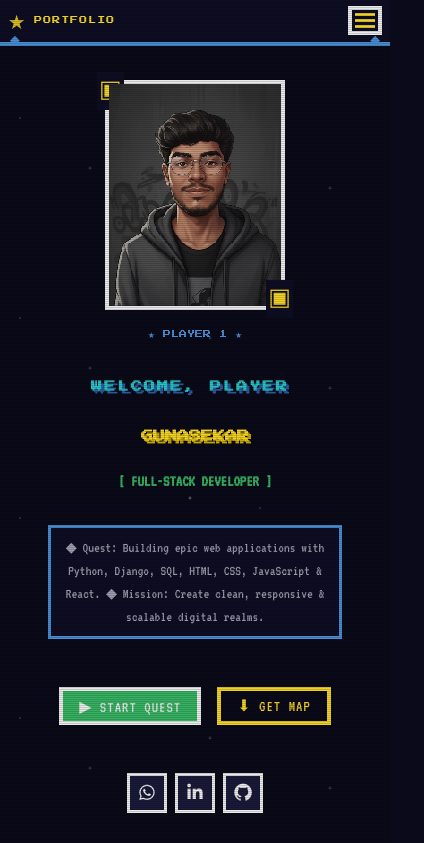
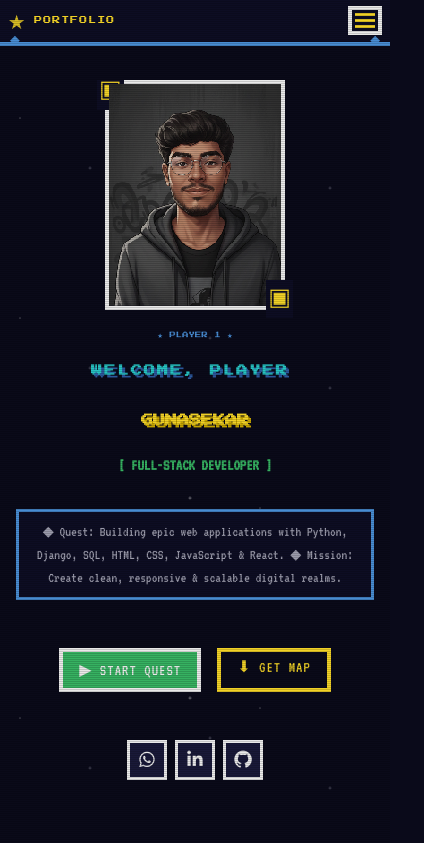
Before and after one commit to guna0223/React-Portfolio, a React (Vite) app in the folder frontend/: page / in a window 390 px wide. Shown: the top 843 px of the page, 424 px wide, since content can reach past the window. Built offline with nearby package versions, Linux system fonts and the light colour scheme.

Commit message:
update media screen

```diff
--- a/frontend/src/components/css/About.css
+++ b/frontend/src/components/css/About.css
@@ -211,6 +211,7 @@
 @media (max-width: 1024px) {
     .about-content {
         gap: var(--spacing-lg);
+        padding: 0 var(--spacing-md);
     }
 
     .profile-card {
@@ -232,6 +233,7 @@
         grid-template-columns: 1fr;
         text-align: center;
         gap: var(--spacing-lg);
+        padding: 0 var(--spacing-md);
     }
 
     .about-image {
@@ -270,11 +272,16 @@
 
 @media (max-width: 480px) {
     .container {
-        padding: 0 var(--spacing-md);
+        padding: 0 var(--spacing-sm);
+    }
+
+    .about {
+        padding: var(--spacing-lg) 0;
     }
 
     .profile-card {
         width: 200px;
+        padding: var(--spacing-sm);
     }
 
     .avatar-frame {
@@ -288,6 +295,10 @@
 
     .player-level {
         font-size: 0.4rem;
+    }
+
+    .about-title {
+        font-size: 0.7rem;
     }
 
     .about-description {
@@ -304,5 +315,6 @@
 
     .about-btn {
         font-size: 1rem;
+        min-height: 44px;
     }
 }
--- a/frontend/src/components/css/App.css
+++ b/frontend/src/components/css/App.css
@@ -61,6 +61,7 @@
 html {
     scroll-behavior: smooth;
     scroll-padding-top: 80px;
+    overflow-x: hidden;
 }
 
 body {
@@ -71,6 +72,7 @@ body {
     overflow-x: hidden;
     position: relative;
     font-size: 18px;
+    max-width: 100vw;
 }
 
 /* CRT Scanline Effect Overlay */
@@ -268,16 +270,23 @@ img {
     .section-title {
         font-size: 1.2rem;
     }
+
+    .container {
+        max-width: 100%;
+        padding: 0 var(--spacing-md);
+    }
 }
 
 @media (max-width: 768px) {
     body {
         font-size: 16px;
+        overflow-x: hidden;
     }
 
     .section {
         padding: 100px 0 var(--spacing-lg);
         min-height: auto;
+        overflow-x: hidden;
     }
 
     .section-title {
@@ -291,14 +300,26 @@ img {
         right: -4px;
         bottom: -4px;
     }
+
+    .container {
+        padding: 0 var(--spacing-md);
+        overflow-x: hidden;
+    }
 }
 
 @media (max-width: 480px) {
     .container {
-        padding: 0 var(--spacing-md);
+        padding: 0 var(--spacing-sm);
+        max-width: 100%;
+        overflow-x: hidden;
     }
 
     .section-title {
         font-size: 0.85rem;
     }
+
+    body {
+        overflow-x: hidden;
+        max-width: 100vw;
+    }
 }
--- a/frontend/src/components/css/Contact.css
+++ b/frontend/src/components/css/Contact.css
@@ -241,6 +241,7 @@
 @media (max-width: 1024px) {
     .terminal-content {
         gap: var(--spacing-md);
+        padding: var(--spacing-md);
     }
 }
 
@@ -290,12 +291,25 @@
 
     .submit-btn {
         font-size: 1rem;
+        min-height: 44px;
     }
 }
 
 @media (max-width: 480px) {
     .container {
-        padding: 0 var(--spacing-md);
+        padding: 0 var(--spacing-sm);
+    }
+
+    .contact {
+        padding: var(--spacing-lg) 0;
+    }
+
+    .terminal-container {
+        margin: 0 var(--spacing-xs);
+    }
+
+    .terminal-content {
+        padding: var(--spacing-sm);
     }
 
     .terminal-title {
@@ -318,4 +332,23 @@
     .contact-details a {
         font-size: 0.8rem;
     }
+
+    .form-group {
+        margin-bottom: var(--spacing-md);
+    }
+
+    .form-group input,
+    .form-group textarea {
+        font-size: 0.9rem;
+        padding: var(--spacing-sm);
+    }
+
+    .form-group label {
+        font-size: 0.35rem;
+    }
+
+    .submit-btn {
+        font-size: 0.9rem;
+        padding: var(--spacing-sm);
+    }
 }
--- a/frontend/src/components/css/Footer.css
+++ b/frontend/src/components/css/Footer.css
@@ -148,8 +148,20 @@ footer {
         padding: var(--spacing-xs) var(--spacing-sm);
     }
 
+    .footer-content {
+        gap: var(--spacing-xs);
+    }
+
     .status-bar {
         font-size: 0.85rem;
+        gap: var(--spacing-xs);
+    }
+
+    .status-item {
+        gap: var(--spacing-xs);
+    }
+
+    .footer-socials {
         gap: var(--spacing-xs);
     }
 
@@ -161,5 +173,10 @@ footer {
 
     .footer-note {
         font-size: 0.35rem;
+        margin-top: var(--spacing-xs);
+    }
+
+    .footer-decoration {
+        font-size: 0.5rem;
     }
 }
--- a/frontend/src/components/css/Home.css
+++ b/frontend/src/components/css/Home.css
@@ -251,6 +251,7 @@
 @media (max-width: 1024px) {
     .home-content {
         gap: var(--spacing-lg);
+        padding: 0 var(--spacing-md);
     }
 
     .pixel-frame {
@@ -261,17 +262,23 @@
     .hero-title {
         font-size: 1.1rem;
     }
+
+    .hero-desc {
+        font-size: 1rem;
+    }
 }
 
 @media (max-width: 768px) {
     .home {
         padding-top: 100px;
+        overflow-x: hidden;
     }
 
     .home-content {
         grid-template-columns: 1fr;
         text-align: center;
         gap: var(--spacing-lg);
+        padding: 0 var(--spacing-md);
     }
 
     .home-text {
@@ -316,10 +323,17 @@
 @media (max-width: 480px) {
     .home {
         padding-top: 80px;
+        min-height: auto;
+        padding-bottom: var(--spacing-lg);
     }
 
     .container {
-        padding: 0 var(--spacing-md);
+        padding: 0 var(--spacing-sm);
+    }
+
+    .home-content {
+        gap: var(--spacing-md);
+        padding: 0 var(--spacing-sm);
     }
 
     .press-start {
@@ -346,6 +360,7 @@
     .hire-btn {
         font-size: 1rem;
         padding: var(--spacing-xs) var(--spacing-md);
+        min-height: 44px;
     }
 
     .social-links {
@@ -362,4 +377,8 @@
         width: 180px;
         height: 230px;
     }
+
+    .frame-decoration {
+        font-size: 0.4rem;
+    }
 }
--- a/frontend/src/components/css/Navbar.css
+++ b/frontend/src/components/css/Navbar.css
@@ -222,6 +222,7 @@ header.scrolled {
         border-left: 4px solid var(--retro-blue);
         transition: left 0.1s step-start;
         z-index: 999;
+        overflow-x: hidden;
     }
 
     .nav-menu.active {
@@ -280,4 +281,9 @@ header.scrolled {
         width: 20px;
         height: 3px;
     }
+
+    .nav-link {
+        font-size: 1.2rem;
+        padding: var(--spacing-sm) var(--spacing-md);
+    }
 }
--- a/frontend/src/components/css/Projects.css
+++ b/frontend/src/components/css/Projects.css
@@ -285,9 +285,17 @@
         max-width: 400px;
         margin: 0 auto;
     }
+
+    .project-info {
+        padding: var(--spacing-md);
+    }
 }
 
 @media (max-width: 768px) {
+    .projects {
+        padding: var(--spacing-lg) 0;
+    }
+
     .project-card {
         flex-direction: column;
         text-align: center;
@@ -322,11 +330,19 @@
     .dialog-buttons {
         flex-direction: column;
     }
+
+    .dialog-btn {
+        min-height: 44px;
+    }
 }
 
 @media (max-width: 480px) {
     .container {
-        padding: 0 var(--spacing-md);
+        padding: 0 var(--spacing-sm);
+    }
+
+    .projects-grid {
+        gap: var(--spacing-xs);
     }
 
     .project-info h3 {
@@ -335,6 +351,10 @@
 
     .project-info p {
         font-size: 0.9rem;
+    }
+
+    .project-tech {
+        flex-wrap: wrap;
     }
 
     .project-tech span {
@@ -348,4 +368,17 @@
     .dialog-text p {
         font-size: 0.9rem;
     }
+
+    .dialog-image {
+        max-width: 100%;
+    }
+
+    .dialog-buttons {
+        gap: var(--spacing-sm);
+    }
+
+    .dialog-btn {
+        font-size: 0.9rem;
+        padding: var(--spacing-sm) var(--spacing-md);
+    }
 }
--- a/frontend/src/components/css/Services.css
+++ b/frontend/src/components/css/Services.css
@@ -151,12 +151,14 @@
 @media (max-width: 1024px) {
     .services-grid {
         grid-template-columns: repeat(2, 1fr);
+        padding: 0 var(--spacing-md);
     }
 }
 
 @media (max-width: 768px) {
     .services-grid {
         grid-template-columns: 1fr;
+        padding: 0 var(--spacing-md);
     }
 
     .features-container {
@@ -188,11 +190,27 @@
 
 @media (max-width: 480px) {
     .container {
-        padding: 0 var(--spacing-md);
+        padding: 0 var(--spacing-sm);
+    }
+
+    .services {
+        padding: var(--spacing-lg) 0;
+    }
+
+    .services-content {
+        margin-top: var(--spacing-md);
+    }
+
+    .features-container {
+        padding: var(--spacing-sm);
     }
 
     .features-title {
         font-size: 0.65rem;
+    }
+
+    .service-card {
+        padding: var(--spacing-sm);
     }
 
     .service-card h3 {
@@ -206,4 +224,10 @@
     .service-features span {
         font-size: 0.8rem;
     }
+
+    .icon-box {
+        width: 45px;
+        height: 45px;
+        font-size: 1.3rem;
+    }
 }
--- a/frontend/src/components/css/Skills.css
+++ b/frontend/src/components/css/Skills.css
@@ -138,6 +138,10 @@
         grid-template-columns: repeat(2, 1fr);
         gap: var(--spacing-md);
     }
+
+    .skills-content {
+        padding: 0 var(--spacing-md);
+    }
 }
 
 @media (max-width: 768px) {
@@ -172,7 +176,19 @@
 
 @media (max-width: 480px) {
     .container {
-        padding: 0 var(--spacing-md);
+        padding: 0 var(--spacing-sm);
+    }
+
+    .skills {
+        padding: var(--spacing-lg) 0;
+    }
+
+    .skills-content {
+        padding: 0 var(--spacing-sm);
+    }
+
+    .stats-container {
+        padding: var(--spacing-sm);
     }
 
     .stats-title {
```
